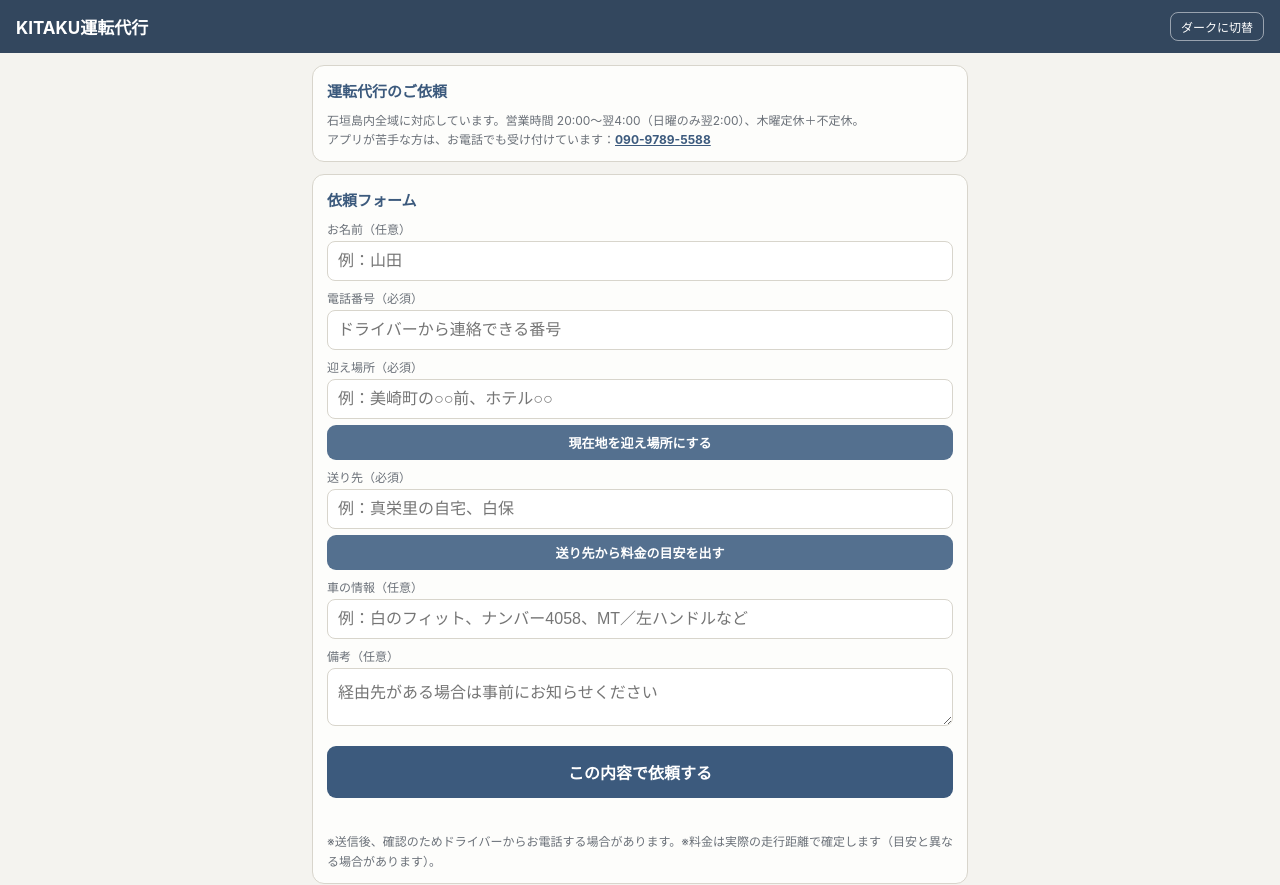
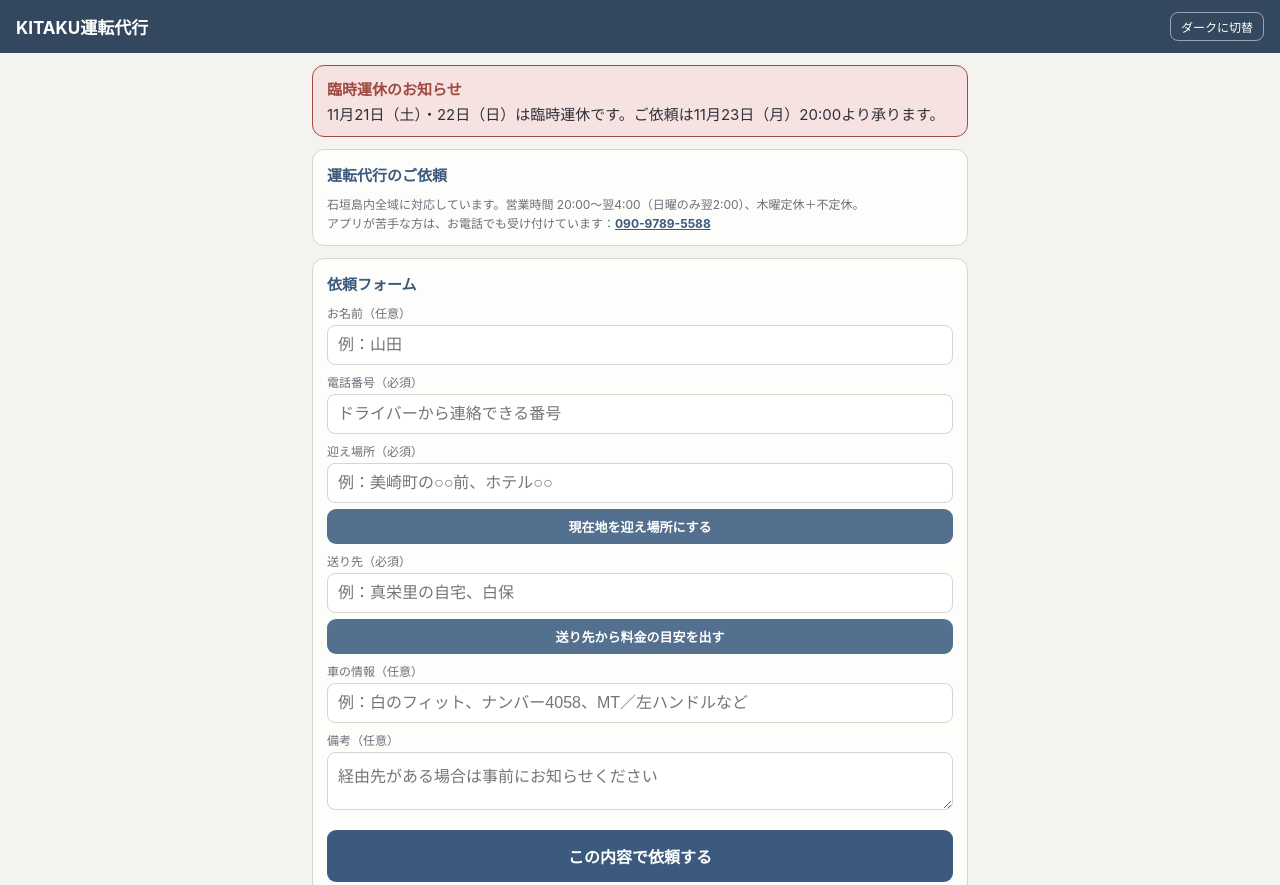
Before and after one commit to dekarion123-netizen/kitaku-order, a plain HTML site: page index.html in a window 1280 px wide. Shown: the top 885 px of the page. Drawn offline with nearby package versions, Linux system fonts and the light colour scheme.

Commit message:
臨時運休のお知らせバナーを追加（11月21日・22日）

```diff
--- a/index.html
+++ b/index.html
@@ -50,6 +50,10 @@ a.tel{color:var(--navy);font-weight:700}
   <button type="button" class="themeBtn">ダークに切替</button>
 </header>
 <main>
+  <div class="card" id="closureBanner" style="background:var(--dangerbg);border-color:var(--red)">
+    <div style="font-weight:700;color:var(--red);margin-bottom:4px">臨時運休のお知らせ</div>
+    <div>11月21日（土）・22日（日）は臨時運休です。ご依頼は11月23日（月）20:00より承ります。</div>
+  </div>
   <div class="card">
     <h2>運転代行のご依頼</h2>
     <div class="note">石垣島内全域に対応しています。営業時間 20:00〜翌4:00（日曜のみ翌2:00）、木曜定休＋不定休。<br>
--- a/sw.js
+++ b/sw.js
@@ -1,4 +1,4 @@
-const CACHE = "kitaku-order-v3";
+const CACHE = "kitaku-order-v4";
 const SHELL = ["./", "./index.html", "./admin.html", "./manifest.json", "./icon-192.png", "./icon-512.png", "./apple-touch-icon.png"];
 self.addEventListener("install", e => { e.waitUntil(caches.open(CACHE).then(c => c.addAll(SHELL)).then(() => self.skipWaiting())); });
 self.addEventListener("activate", e => { e.waitUntil(caches.keys().then(ks => Promise.all(ks.filter(k => k !== CACHE).map(k => caches.delete(k)))).then(() => self.clients.claim())); });
```
